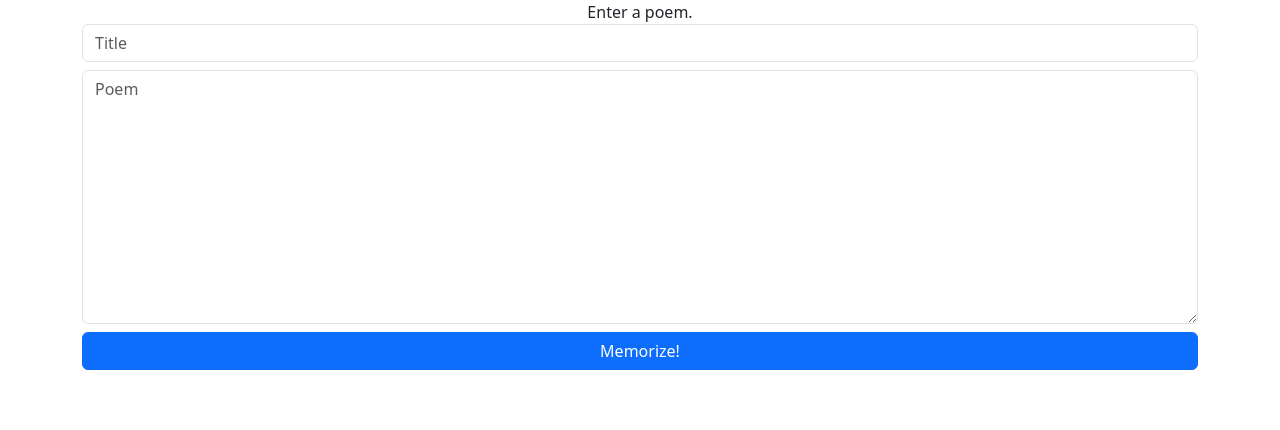
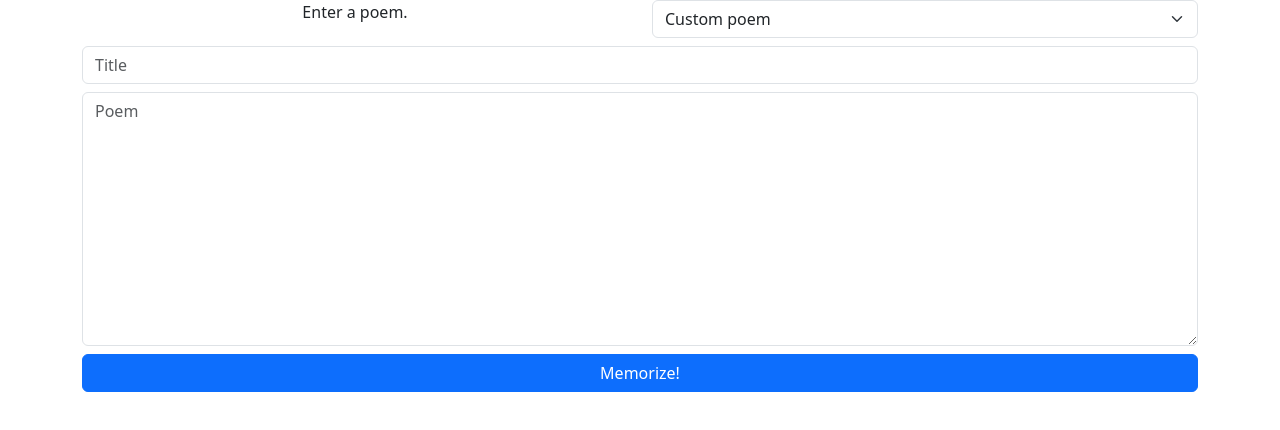
Before and after one commit to julianmichael/poempick, a React (Create React App) app: page / in a window 1280 px wide. Shown: the top 430 px of the page. Built offline with nearby package versions, Linux system fonts and the light colour scheme.

Commit message:
Add preset poems

```diff
--- a/src/App.tsx
+++ b/src/App.tsx
@@ -2,7 +2,13 @@ import React from 'react';
 import { useState } from 'react';
 import { ArrowLeft } from 'react-bootstrap-icons';
 import './App.css';
+import { presetPoems, presetPoemsMap } from './poems';
 
+enum PoemSelection {
+  Custom = 0,
+  Preset,
+  Saved
+}
 
 enum HidingStyle {
   FirstLetterOfWord = 0,
@@ -174,6 +180,9 @@ function isTouchDevice() {
 }
 
 function App() {
+  const [savedPoems, setSavedPoems] = useState<Array<{ title: string, poem: string }>>([]);
+  const [poemSelection, setPoemSelection] = useState<PoemSelection>(PoemSelection.Custom);
+  const [selectedPoemTitle, setSelectedPoemTitle] = useState<string>("");
   const [title, setTitle] = useState<string>("");
   const [poem, setPoem] = useState<string>("");
   const [poemTmp, setPoemTmp] = useState<string>("");
@@ -228,16 +237,56 @@ function App() {
     </div>
   );
 
+  const customPoemString = "Custom poem"
+
+  function setPresetPoem(title: string) {
+    setSelectedPoemTitle(title);
+    if (title === customPoemString) {
+      setPoemSelection(PoemSelection.Custom);
+      setPoemTmp("");
+      setTitle("");
+    } else {
+      setPoemSelection(PoemSelection.Preset);
+      setPoemTmp(presetPoemsMap[title]);
+      setTitle(title);
+    }
+  }
+  const presetPoemOptions = presetPoems.map(p => {
+    return <option value={p.title}>{p.title}</option>
+  })
+
+  // const savedPoemSelection = poemSelection !== PoemSelection.Saved ? selectedPoemTitle : "Preset poem..."
+  // function setSavedPoem(title: string) {
+  //   setSelectedPoemTitle(title); setPoemSelection(PoemSelection.Preset);
+  // }
+  // const savedPoemOptions = savedPoems.map(p => {
+  //   return <option value={p.title}>{p.title}</option>
+  // })
+
+
   if (poem === "") {
     return (
       <div className="App container">
-        Enter a poem.
         <form>
-          <input id="poem-title" type="text" className="form-control mb-2" placeholder="Title" onChange={(e) => setTitle(e.target.value)} value={title} />
-          <textarea id="poem-field" className="form-control mb-2" placeholder="Poem" rows={10} onChange={(e) => setPoemTmp(e.target.value)}>{poemTmp}</textarea>
+          <div className="row mb-2">
+            <div className="col">
+              Enter a poem.
+            </div>
+            <div className="col">
+              <div className="form-group">
+                {/* <label className="mb-1" htmlFor="revealing-style-dropdown">Revealing style: </label> */}
+                <select className="form-select" value={selectedPoemTitle} onChange={e => setPresetPoem(e.target.value)}>
+                  <option value={customPoemString}>{customPoemString}</option>
+                  {presetPoemOptions}
+                </select>
+              </div>
+            </div>
+          </div>
+          <input id="poem-title" type="text" className="form-control mb-2" placeholder="Title" onChange={(e) => setTitle(e.target.value)} value={title} disabled={poemSelection !== PoemSelection.Custom} />
+          <textarea id="poem-field" className="form-control mb-2" placeholder="Poem" rows={10} value={poemTmp} onChange={(e) => setPoemTmp(e.target.value)} disabled={poemSelection !== PoemSelection.Custom} >{poemTmp}</textarea>
           <button className="btn btn-primary w-100" onClick={() => setPoem(poemTmp)}>Memorize!</button>
-        </form>
-      </div>
+        </form >
+      </div >
     );
   } else {
     return (
--- /dev/null
+++ b/src/poems.ts
@@ -0,0 +1,33 @@
+type Poem = {
+    title: string
+    author: string
+    poem: string
+}
+
+const presetPoems: Array<Poem> = [
+    {
+        title: "The Lake Isle of Inisfree",
+        author: "William Butler Yeats",
+        poem:
+            `I will arise and go now, and go to Innisfree,
+And a small cabin build there, of clay and wattles made;
+Nine bean-rows will I have there, a hive for the honey-bee,
+And live alone in the bee-loud glade.
+
+And I shall have some peace there, for peace comes dropping slow,
+Dropping from the veils of the morning to where the cricket sings;
+There midnight's all a glimmer, and noon a purple glow,
+And evening full of the linnet's wings.
+
+I will arise and go now, for always night and day
+I hear lake water lapping with low sounds by the shore;
+While I stand on the roadway, or on the pavements grey,
+I hear it in the deep heart's core.`
+    }
+]
+const presetPoemsMap = presetPoems.reduce((acc, poem) => {
+    acc[poem.title] = poem.poem
+    return acc
+}, {} as { [key: string]: string })
+
+export { presetPoems, presetPoemsMap }
```
